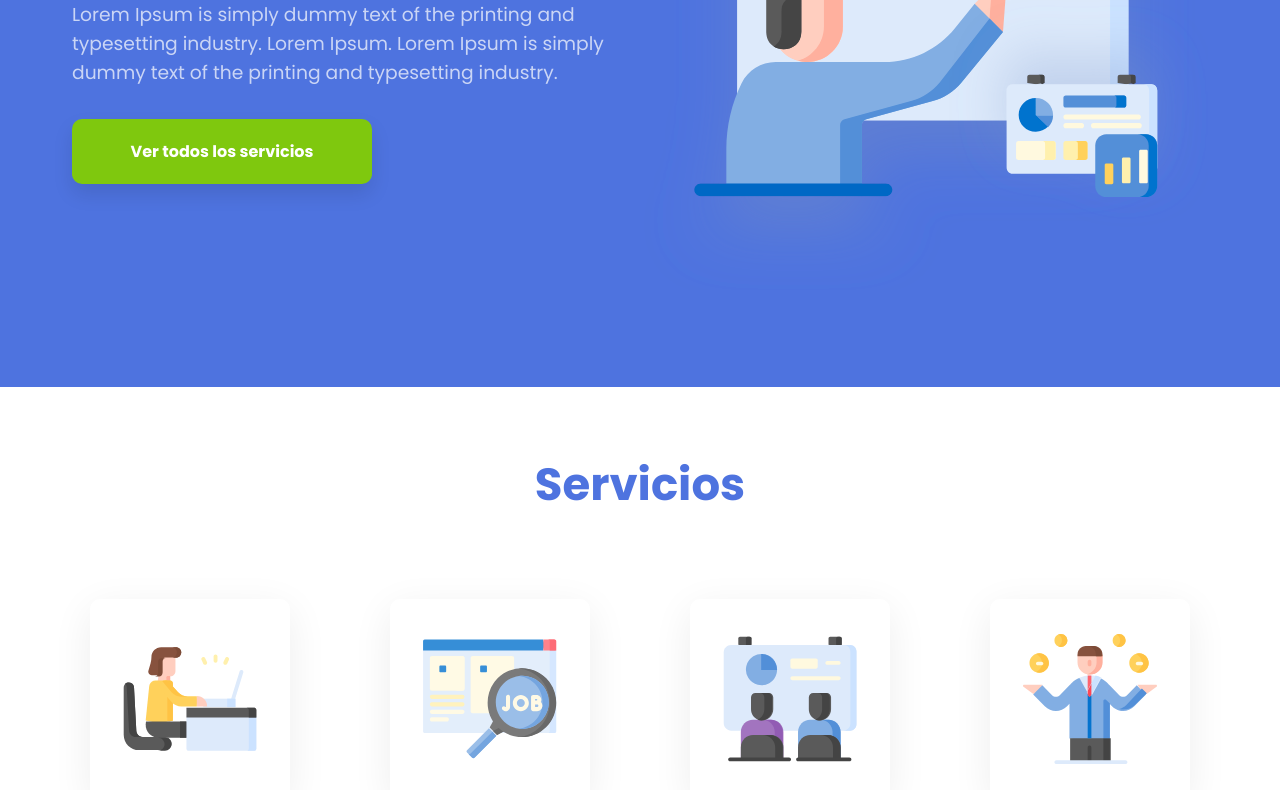
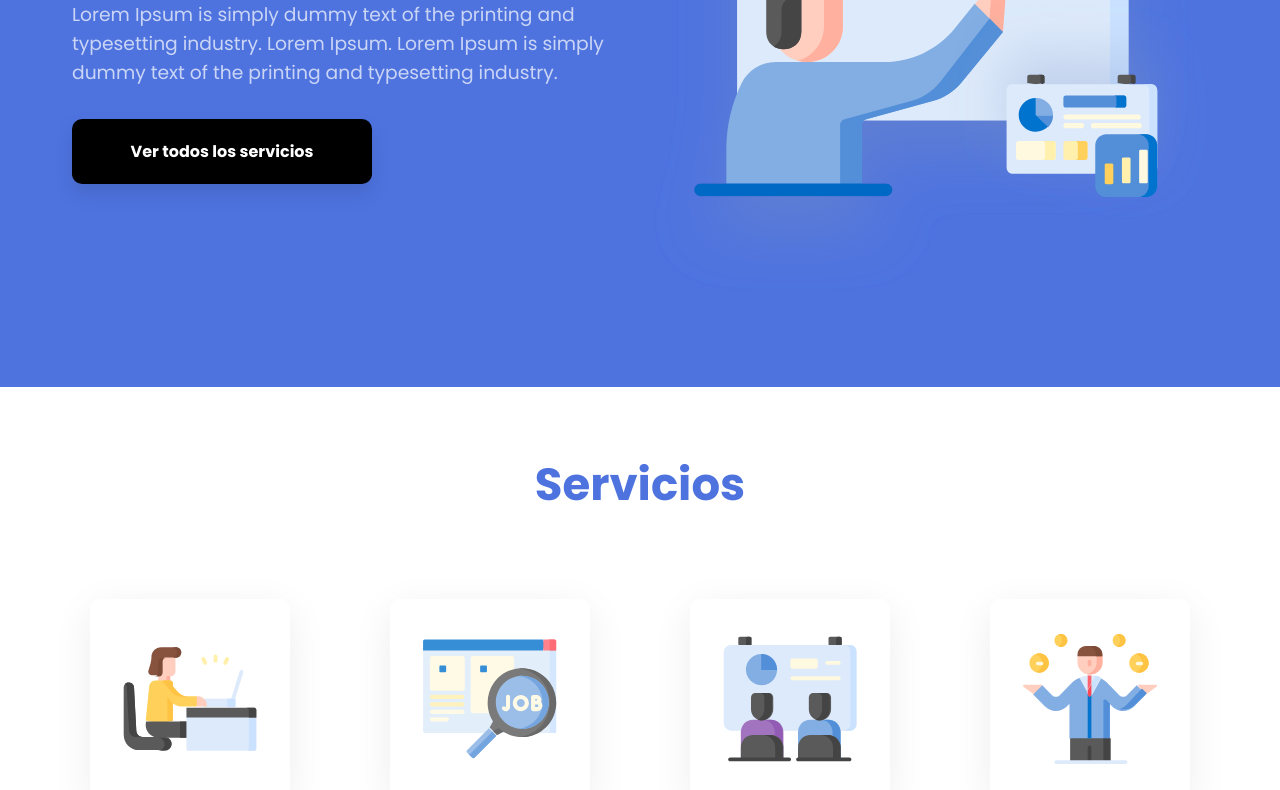
Before and after one commit to CarlosJSs/CursoEscalab, a plain HTML site: page index.html in a window 1280 px wide. Shown: the part 333-1123 px from the top of the page. Drawn offline with Linux system fonts and the light colour scheme.

Commit message:
Modificar el DOM con elementos ya existentes

```diff
--- a/index.html
+++ b/index.html
@@ -106,7 +106,7 @@
         <!-- Contacto -->
         <section class="section-page section-contact">
             <h1 class="title-section">Cotizar</h1>
-            <form action="" class="form-landing-page" method="post">
+            <form id="formulario-contacto" action="" class="form-landing-page" method="post">
                 <div class="input-field">
                     <input class="input-form" type="text" name="name_contact" required autocomplete="on" placeholder="Ingresa tu nombre y apellido...">
                 </div>
--- a/js/index.js
+++ b/js/index.js
@@ -1 +1,21 @@
-console.log("Cargó JS");
+//----------------------Seleccionar y manipular elementos que ya tenemos en el DOM----------------------
+const enlaces = document.querySelectorAll('a');
+
+//conts enlaces = document.getElementsByTagName('a');
+
+Array.from(enlaces).forEach(element => {
+    element.style.backgroundColor = '#000000';
+});
+
+//console.log(enlaces);
+
+//const formulario = document.getElementById('formulario-contacto');
+//formulario.style.fontFamily = 'serif';
+//formulario.style.width = '50px';
+
+//const botonVerServicios = document.querySelector('.btn-hero');
+//botonVerServicios.className += ' btn-enviar';
+//console.log(botonVerServicios.className);
+
+//botonVerServicios.style.backgroundColor = '#000000';
+//botonVerServicios.innerHTML = 'Cambió';
```
